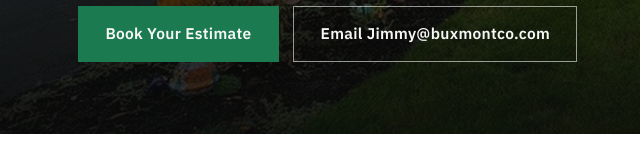
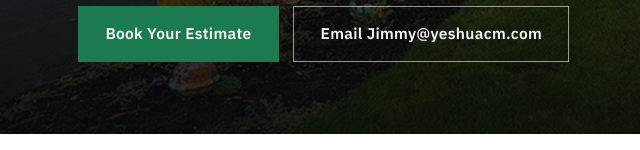
Before and after one commit to tjwellerr-creator/buxmont, a plain HTML site: page index.html in a window 1280 px wide. Shown: the part 643-793 px from the top of the page, 0-640 px from the left. Drawn offline with Linux system fonts and the light colour scheme.

Commit message:
Update contact email to Jimmy@yeshuacm.com
Co-Authored-By: Claude Opus 5.5 <noreply@anthropic.com>

```diff
--- a/index.html
+++ b/index.html
@@ -416,7 +416,7 @@
           <p class="hero-tags">Decks &middot; Additions &middot; Custom Homes &middot; Basements &middot; Patios</p>
           <div class="hero-actions">
             <a class="btn btn-primary" href="tel:+12159392519">Book Your Estimate</a>
-            <a class="btn btn-ghost on-dark" href="mailto:Jimmy@buxmontco.com">Email Jimmy@buxmontco.com</a>
+            <a class="btn btn-ghost on-dark" href="mailto:Jimmy@yeshuacm.com">Email Jimmy@yeshuacm.com</a>
           </div>
         </div>
         <div class="hero-aside">
@@ -563,16 +563,16 @@
             <p>Call, text, or email and we&rsquo;ll walk the site with you.</p>
           </div>
           <a class="contact-phone reveal" href="tel:+12159392519">215-939-2519</a>
-          <a class="contact-email reveal" href="mailto:Jimmy@buxmontco.com">Jimmy@buxmontco.com</a>
+          <a class="contact-email reveal" href="mailto:Jimmy@yeshuacm.com">Jimmy@yeshuacm.com</a>
           <div class="contact-actions">
             <a class="btn btn-primary" href="tel:+12159392519">Call or Text Now</a>
-            <a class="btn btn-ghost on-dark" href="mailto:Jimmy@buxmontco.com">Send an Email</a>
+            <a class="btn btn-ghost on-dark" href="mailto:Jimmy@yeshuacm.com">Send an Email</a>
           </div>
         </div>
         <div class="reveal">
           <dl class="contact-details">
             <dt>Call / Text</dt><dd>215-939-2519</dd>
-            <dt>Email</dt><dd>Jimmy@buxmontco.com</dd>
+            <dt>Email</dt><dd>Jimmy@yeshuacm.com</dd>
             <dt>Follow</dt><dd>Facebook &amp; Instagram</dd>
           </dl>
           <div class="contact-badges">
@@ -611,7 +611,7 @@
         <h4>Contact</h4>
         <ul>
           <li><a href="tel:+12159392519">215-939-2519</a></li>
-          <li><a href="mailto:Jimmy@buxmontco.com">Jimmy@buxmontco.com</a></li>
+          <li><a href="mailto:Jimmy@yeshuacm.com">Jimmy@yeshuacm.com</a></li>
           <li><a href="contact.html">Book an estimate</a></li>
         </ul>
       </div>
```
Also changed, not shown: contact.html (+4 -4 lines), services.html (+3 -3 lines).
